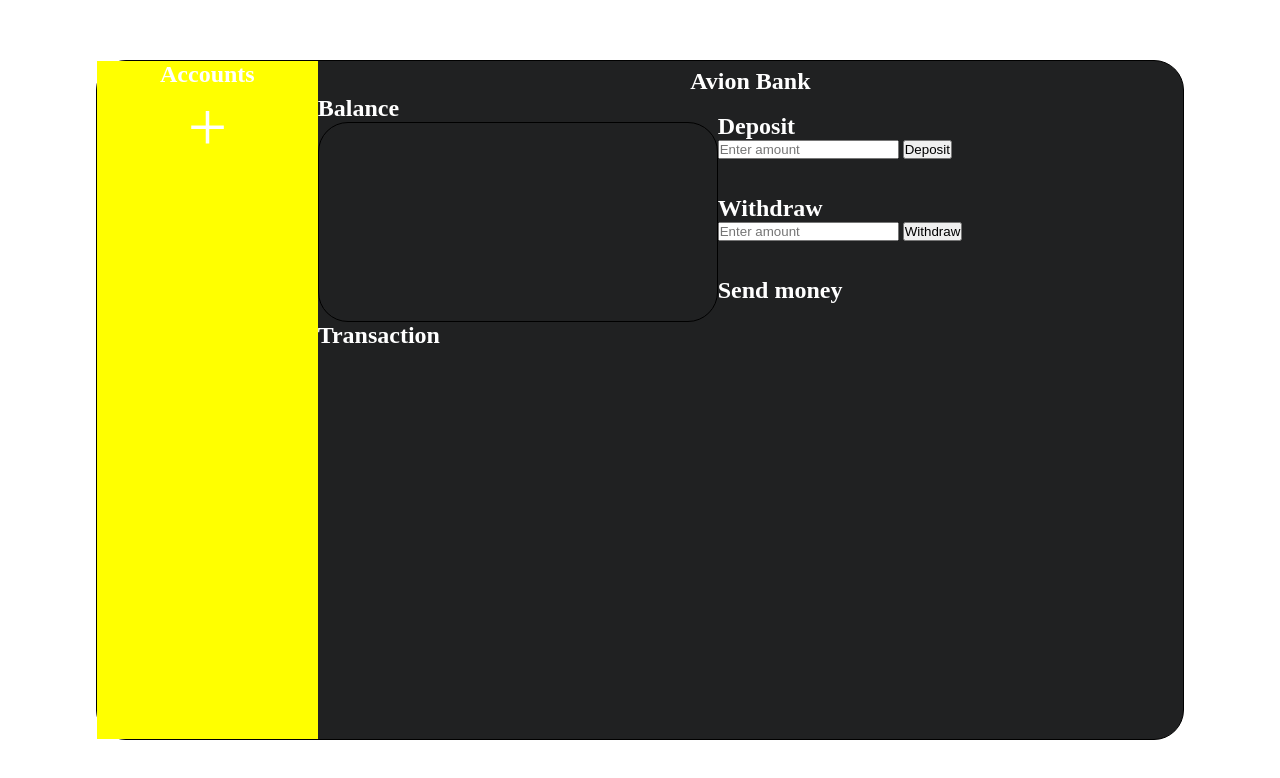
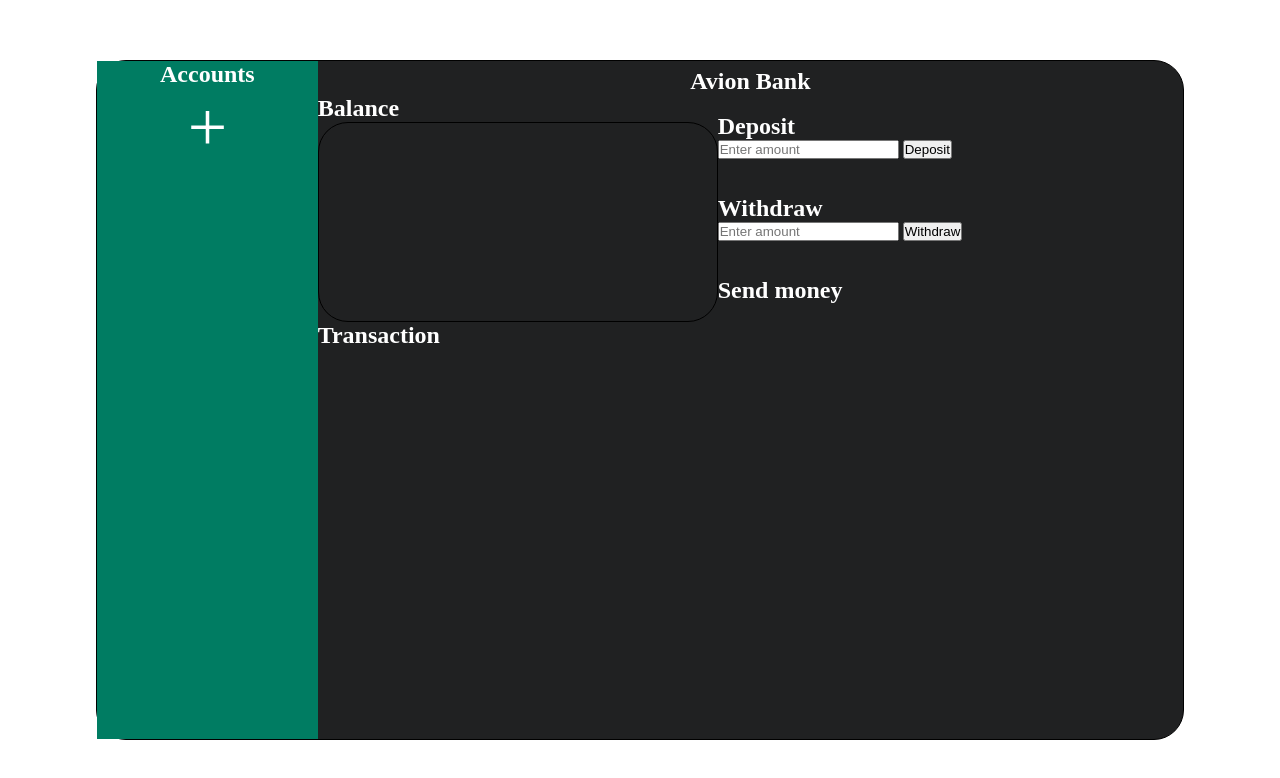
Before and after one commit to rainbyc/banking-app-avion, a plain HTML site: page index.html in a window 1280 px wide. Drawn offline with nearby package versions, Linux system fonts and the light colour scheme.

Commit message:
Change the accounts background to blue green

```diff
--- a/styles.css
+++ b/styles.css
@@ -31,7 +31,7 @@
     align-items: center;
     flex-flow: column;
     color: white;
-    background-color: yellow;
+    background-color: #007c62;
     width: 25%;
     height: 100%;
 }
```
Also changed, not shown: script.js (line endings or trailing spaces).
